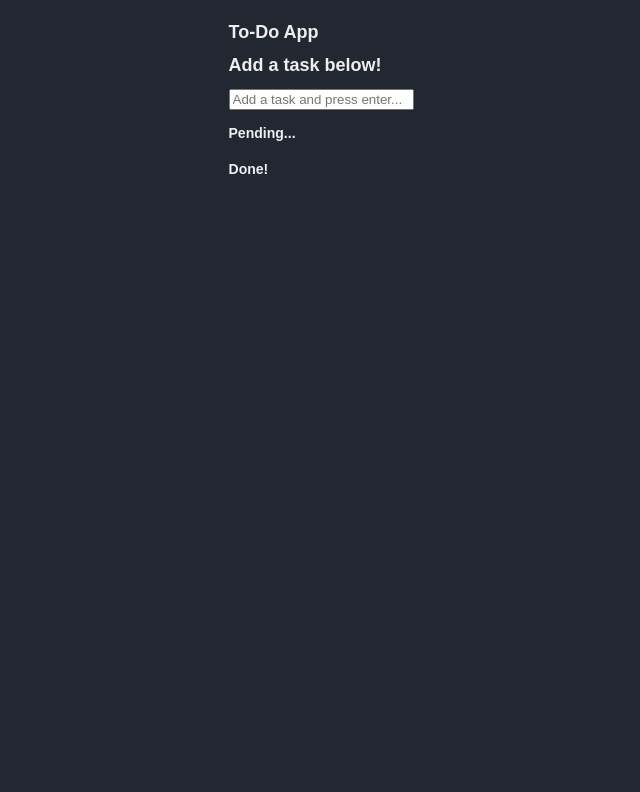
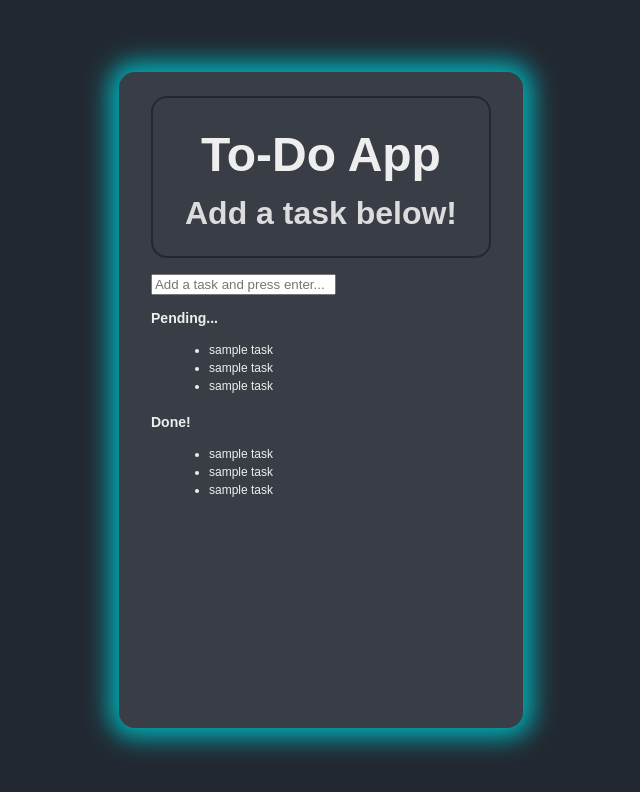
Before and after one commit to AlexdelCarmen/todo-list, a plain HTML site: page index.html in a window 1280 px wide. Shown: the whole page, without its empty margins (319-959 px from the left). Drawn offline with Linux system fonts and the light colour scheme.

Commit message:
Add styles to body, app card and app header.

```diff
--- a/index.html
+++ b/index.html
@@ -6,7 +6,7 @@
     <meta name="viewport" content="width=device-width, initial-scale=1.0" />
     <title>To-Do List App</title>
     <link rel="stylesheet" href="./style.css" />
-    <link rel="stylesheet" href="./assets/css-reset.css">
+    <link rel="stylesheet" href="./assets/css-reset.css" />
   </head>
   <body>
     <section id="main-app">
@@ -22,9 +22,17 @@
           placeholder="Add a task and press enter..."
         />
         <h3>Pending...</h3>
-        <ul id="pending-tasks"></ul>
+        <ul id="pending-tasks">
+          <li>sample task</li>
+          <li>sample task</li>
+          <li>sample task</li>
+        </ul>
         <h3>Done!</h3>
-        <ul id="completed-tasks"></ul>
+        <ul id="completed-tasks">
+          <li>sample task</li>
+          <li>sample task</li>
+          <li>sample task</li>
+        </ul>
       </div>
     </section>
     <footer></footer>
--- a/style.css
+++ b/style.css
@@ -1,21 +1,50 @@
 @import url("https://fonts.googleapis.com/css2?family=Roboto:ital,wght@0,400;0,700;1,300&display=swap");
 
 body {
+  margin: 0;
+  padding: 0;
   display: flex;
   justify-content: center;
+  align-items: center;
   min-height: 100svh;
   background-color: var(--dark-color1);
   color: var(--light-color1);
   font-family: var(--font-family);
+  font-size: var(--text-size);
 }
 
 :root {
-   --dark-color1: #222831;
-   --dark-color2: #393E46;
-   --accent-color1: #00ADB5;
-   --light-color1: #EEEEEE;
-   --title-size: 48px;
-   --subtitle-size: 32px;
-   --text-size: 16px;
-   --font-family: 'Roboto', sans-serif;
+  --dark-color1: #222831;
+  --dark-color2: #393e46;
+  --accent-color1: #00adb5;
+  --light-color1: #eeeeee;
+  --title-size: 48px;
+  --subtitle-size: 32px;
+  --text-size: 16px;
+  --font-family: "Roboto", sans-serif;
 }
+
+#main-app {
+  padding: 0.5rem 2rem;
+  background-color: var(--dark-color2);
+  min-height: 80svh;
+  border-radius: 1rem;
+  box-shadow: 0px 0px 25px 10px var(--accent-color1);
+}
+
+.app-header {
+    margin: 1rem 0;
+    border: 2px solid var(--dark-color1);
+    border-radius: 1rem;
+    padding: 0.5rem 2rem;
+    text-align: center;
+}
+
+#title {
+    font-size: var(--title-size);
+}
+
+#sub-title {
+    font-size: var(--subtitle-size);
+    opacity: 0.9;
+}
```
